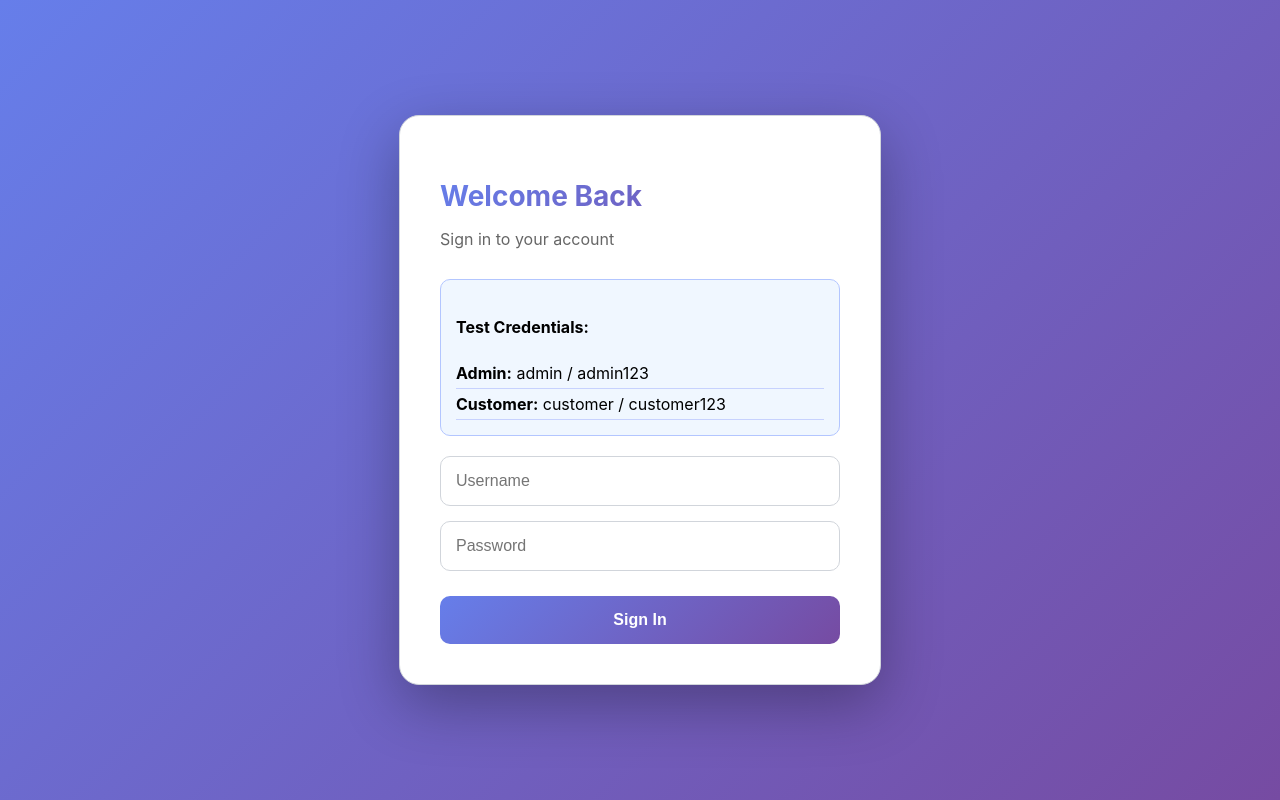
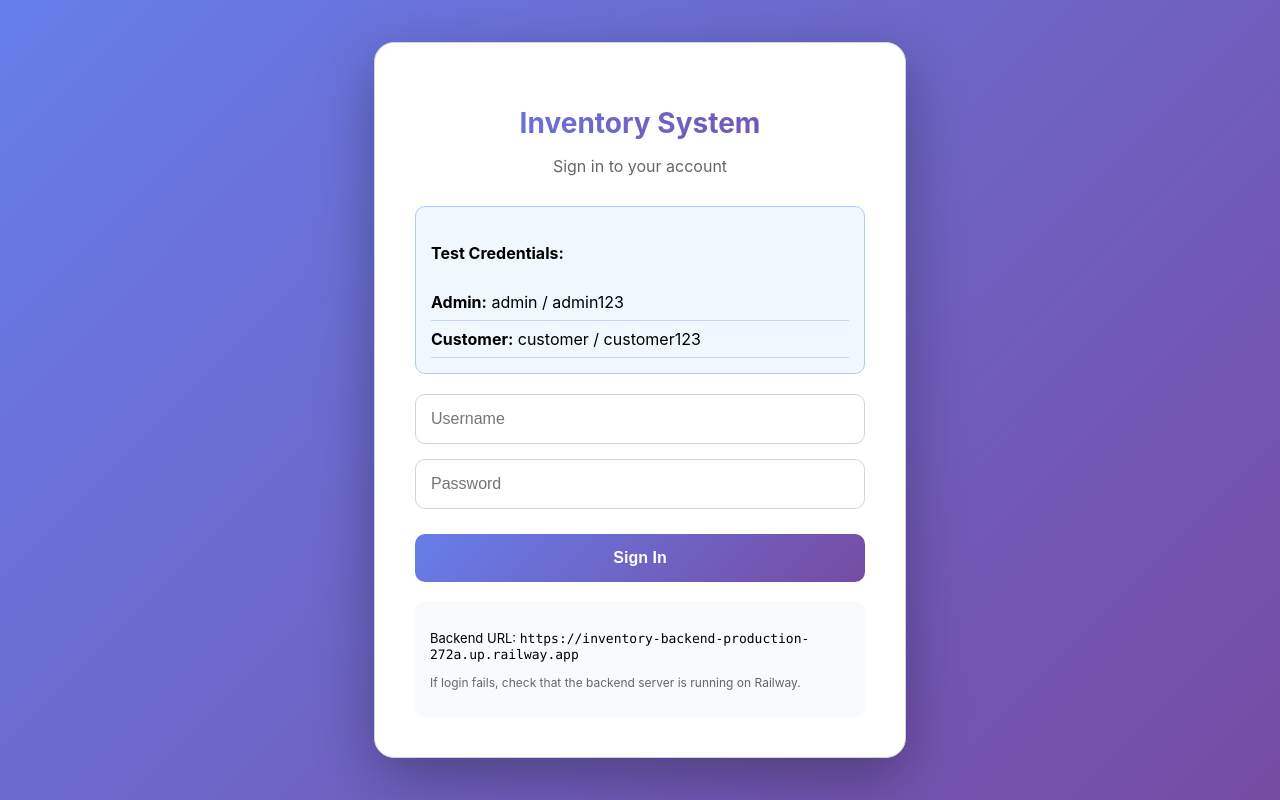
Before and after one commit to Sandeep-0312/inventory-react, a React (Create React App) app: page / in a window 1280 px wide. Built offline with nearby package versions, Linux system fonts and the light colour scheme.

Commit message:
login changes

```diff
--- a/src/App.js
+++ b/src/App.js
@@ -5,8 +5,14 @@ import axios from "axios";
 const API = "https://inventory-backend-production-272a.up.railway.app";
 console.log("API URL:", API);
 
+// FIXED: Added withCredentials and proper headers
 const axiosInstance = axios.create({
   baseURL: API,
+  headers: {
+    'Content-Type': 'application/json',
+    'Accept': 'application/json',
+  },
+  withCredentials: false, // Set to false for Railway deployment
 });
 
 // Add token to requests if exists
@@ -89,25 +95,43 @@ function App() {
     }
   };
 
+  // FIXED: Simpler login function with better error handling
   const handleLogin = async (username, password) => {
     try {
       setLoading(true);
-
-      // ✅ FIXED: Use correct endpoint - /api/auth/login/
-      const response = await axiosInstance.post("/api/auth/login/", {
-        username,
-        password,
+      console.log("🔐 Attempting login with:", username);
+
+      // First, test if endpoint is reachable
+      console.log("Testing connection to:", `${API}/api/auth/login/`);
+
+      // Use fetch directly to avoid axios issues
+      const response = await fetch(`${API}/api/auth/login/`, {
+        method: 'POST',
+        headers: {
+          'Content-Type': 'application/json',
+          'Accept': 'application/json',
+        },
+        body: JSON.stringify({ username, password })
       });
 
-      console.log("Login response:", response.data); // Debug
-
-      const { access, refresh, user: userData } = response.data;
+      console.log("Login response status:", response.status);
+
+      if (!response.ok) {
+        const errorText = await response.text();
+        console.error("Login failed:", errorText);
+        throw new Error(`Login failed: ${response.status} ${response.statusText}`);
+      }
+
+      const data = await response.json();
+      console.log("✅ Login successful:", data);
+
+      const { access, refresh, user: userData } = data;
 
       // Store tokens
       localStorage.setItem("token", access);
       localStorage.setItem("refresh_token", refresh);
 
-      // ✅ FIXED: Set user data from login response (no need for extra API call)
+      // Set user data
       setUser(userData);
 
       showToast(`Welcome ${userData.username}! (${userData.role})`);
@@ -120,12 +144,21 @@ function App() {
       }
 
       return { success: true };
+
     } catch (error) {
-      console.error("Login error:", error);
-      const message = error.response?.data?.detail ||
-                      error.response?.data?.error ||
-                      error.response?.data?.non_field_errors?.[0] ||
-                      "Login failed. Check credentials.";
+      console.error("❌ Login error:", error);
+
+      // Try to get more specific error message
+      let message = "Login failed. Check credentials and try again.";
+
+      if (error.message.includes("Failed to fetch")) {
+        message = "Cannot connect to server. Check your internet connection.";
+      } else if (error.message.includes("401")) {
+        message = "Invalid username or password";
+      } else if (error.message.includes("CORS")) {
+        message = "Server connection issue. Please try again or contact support.";
+      }
+
       showToast(message, "error");
       return { success: false };
     } finally {
@@ -145,7 +178,6 @@ function App() {
   /* ================= PRODUCT FUNCTIONS ================= */
   const fetchProducts = async () => {
     try {
-      // ✅ FIXED: Remove extra /api/ prefix (should be /products/)
       const response = await axiosInstance.get("/products/");
       setProducts(response.data.products || []);
     } catch (error) {
@@ -163,7 +195,6 @@ function App() {
     }
 
     try {
-      // ✅ FIXED: Remove extra /api/ prefix (should be /products/add/)
       await axiosInstance.post("/products/add/", {
         name: productForm.name,
         quantity: parseInt(productForm.quantity),
@@ -182,7 +213,6 @@ function App() {
     if (!editingProduct) return;
 
     try {
-      // ✅ FIXED: Remove extra /api/ prefix (should be /products/edit/)
       await axiosInstance.post(`/products/edit/${editingProduct.id}/`, {
         name: productForm.name,
         quantity: parseInt(productForm.quantity),
@@ -202,7 +232,6 @@ function App() {
     if (!window.confirm("Are you sure you want to delete this product?")) return;
 
     try {
-      // ✅ FIXED: Remove extra /api/ prefix (should be /products/delete/)
       await axiosInstance.post(`/products/delete/${id}/`, {});
       showToast("Product deleted successfully");
       fetchProducts();
@@ -214,7 +243,6 @@ function App() {
   /* ================= PURCHASE FUNCTIONS ================= */
   const fetchPurchases = async () => {
     try {
-      // ✅ FIXED: Remove extra /api/ prefix (should be /purchases/)
       const response = await axiosInstance.get("/purchases/");
       setPurchases(response.data.purchases || []);
     } catch (error) {
@@ -240,16 +268,10 @@ function App() {
     }
 
     try {
-      // LOG THE REQUEST
       console.log("=== PURCHASE REQUEST DEBUG ===");
-      // ✅ FIXED: Remove extra /api/ prefix (should be /purchases/create/)
       console.log("Endpoint:", "/purchases/create/");
       console.log("Payload:", JSON.stringify(purchaseForm, null, 2));
-      console.log("Product ID type:", typeof purchaseForm.product_id);
-      console.log("Quantity type:", typeof purchaseForm.quantity);
-      console.log("=======================");
-
-      // ✅ FIXED: Remove extra /api/ prefix
+
       const response = await axiosInstance.post("/purchases/create/", purchaseForm);
 
       console.log("=== PURCHASE RESPONSE ===");
@@ -289,7 +311,6 @@ function App() {
     try {
       console.log(`Updating purchase ${purchaseId} to status: ${newStatus}`);
 
-      // ✅ FIXED: Remove extra /api/ prefix (should be /purchases/update-status/)
       const response = await axiosInstance.put(`/purchases/update-status/${purchaseId}/`, {
         status: newStatus
       });
@@ -374,10 +395,30 @@ function App() {
 function LoginScreen({ onLogin, toasts }) {
   const [form, setForm] = useState({ username: "", password: "" });
   const [isLoading, setIsLoading] = useState(false);
+  const [connectionError, setConnectionError] = useState("");
 
   const handleSubmit = async (e) => {
     e.preventDefault();
     setIsLoading(true);
+    setConnectionError("");
+
+    // Test connection first
+    try {
+      console.log("Testing connection to backend...");
+      const testResponse = await fetch("https://inventory-backend-production-272a.up.railway.app/api/auth/login/", {
+        method: 'OPTIONS',
+        headers: {
+          'Origin': window.location.origin,
+          'Access-Control-Request-Method': 'POST',
+          'Access-Control-Request-Headers': 'content-type',
+        }
+      });
+      console.log("Connection test result:", testResponse.status);
+    } catch (err) {
+      console.error("Connection test failed:", err);
+      setConnectionError("Cannot connect to server. Please check if backend is running.");
+    }
+
     const result = await onLogin(form.username, form.password);
     if (!result.success) {
       setIsLoading(false);
@@ -387,8 +428,14 @@ function LoginScreen({ onLogin, toasts }) {
   return (
     <div style={styles.loginPage}>
       <div style={styles.loginCard}>
-        <h2 style={styles.loginTitle}>Welcome Back</h2>
+        <h2 style={styles.loginTitle}>Inventory System</h2>
         <p style={styles.loginSubtitle}>Sign in to your account</p>
+
+        {connectionError && (
+          <div style={styles.errorAlert}>
+            ⚠️ {connectionError}
+          </div>
+        )}
 
         <div style={styles.demoInfo}>
           <h4>Test Credentials:</h4>
@@ -408,6 +455,7 @@ function LoginScreen({ onLogin, toasts }) {
             onChange={(e) => setForm({ ...form, username: e.target.value })}
             style={styles.loginInput}
             required
+            disabled={isLoading}
           />
           <input
             type="password"
@@ -416,15 +464,28 @@ function LoginScreen({ onLogin, toasts }) {
             onChange={(e) => setForm({ ...form, password: e.target.value })}
             style={styles.loginInput}
             required
+            disabled={isLoading}
           />
           <button
             type="submit"
             style={styles.loginButton}
             disabled={isLoading}
           >
-            {isLoading ? "Signing in..." : "Sign In"}
+            {isLoading ? (
+              <>
+                <span style={{marginRight: '8px'}}>🔄</span>
+                Signing in...
+              </>
+            ) : "Sign In"}
           </button>
         </form>
+
+        <div style={styles.connectionInfo}>
+          <p>Backend URL: <code>https://inventory-backend-production-272a.up.railway.app</code></p>
+          <p style={{fontSize: '12px', color: '#666', marginTop: '10px'}}>
+            If login fails, check that the backend server is running on Railway.
+          </p>
+        </div>
       </div>
 
       <ToastContainer toasts={toasts} />
@@ -1320,7 +1381,7 @@ const styles = {
     borderRadius: "20px",
     boxShadow: "0 20px 60px rgba(0,0,0,0.3)",
     width: "100%",
-    maxWidth: "400px",
+    maxWidth: "450px",
     border: "1px solid #d1d5db",
   },
   loginTitle: {
@@ -1330,10 +1391,12 @@ const styles = {
     background: "linear-gradient(135deg, #667eea 0%, #764ba2 100%)",
     WebkitBackgroundClip: "text",
     WebkitTextFillColor: "transparent",
+    textAlign: "center",
   },
   loginSubtitle: {
     color: "#666",
     marginBottom: "30px",
+    textAlign: "center",
   },
   demoInfo: {
     background: "#f0f7ff",
@@ -1343,7 +1406,7 @@ const styles = {
     border: "1px solid #b3c6ff",
   },
   credential: {
-    padding: "5px 0",
+    padding: "8px 0",
     borderBottom: "1px solid #c7d2fe",
   },
   loginInput: {
@@ -1367,6 +1430,25 @@ const styles = {
     fontWeight: "600",
     cursor: "pointer",
     marginTop: "10px",
+    display: "flex",
+    alignItems: "center",
+    justifyContent: "center",
+  },
+  errorAlert: {
+    background: "#fee2e2",
+    color: "#991b1b",
+    padding: "12px",
+    borderRadius: "8px",
+    marginBottom: "20px",
+    border: "1px solid #fecaca",
+    fontSize: "14px",
+  },
+  connectionInfo: {
+    marginTop: "20px",
+    padding: "15px",
+    background: "#f9fafb",
+    borderRadius: "10px",
+    fontSize: "13px",
   },
 
   // Header
```
